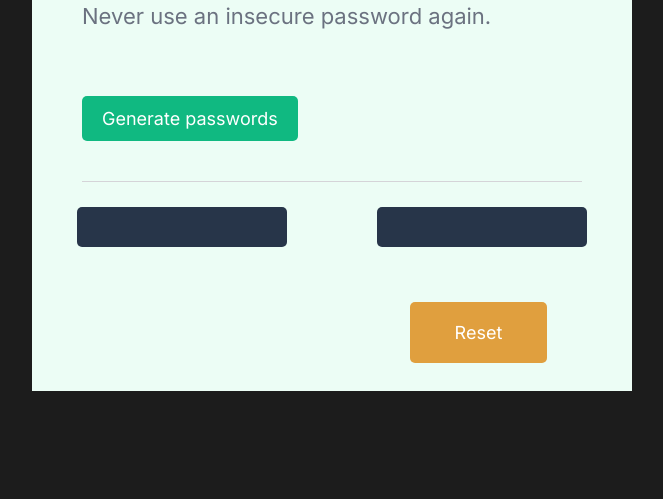
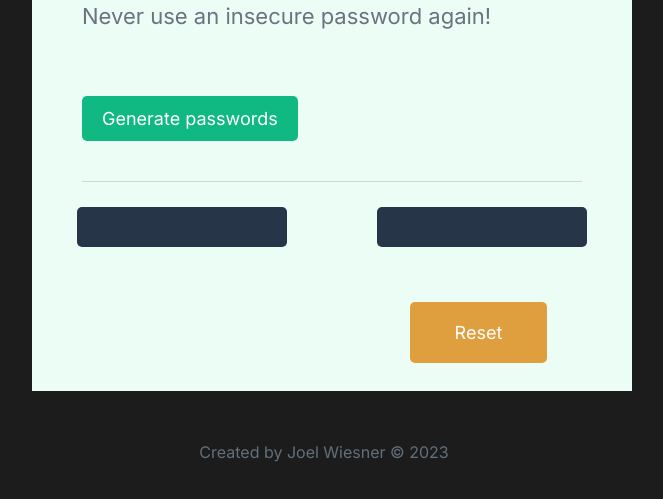
Before and after one commit to JoelCreate/Password-Generator, a plain HTML site: page index.html in a window 1280 px wide. Shown: the part 317-816 px from the top of the page, without its empty margins (316-979 px from the left). Drawn offline with Linux system fonts and the light colour scheme.

Commit message:
copyright footer

```diff
--- a/index.html
+++ b/index.html
@@ -9,7 +9,7 @@
             <div id="content">
                 <h1 id="lineOne">Generate a</h1>
                 <h1 id="lineTwo">random password</h1>
-                <h2>Never use an insecure password again.</h2>
+                <h2>Never use an insecure password again!</h2>
 
                 <button class="btn" onclick="generate()">Generate passwords</button>
                 <hr id="line"></div>
@@ -24,6 +24,7 @@
 
                 <button class="btn reset" id="resetEl" onclick="resetbtn()">Reset</button>
 
+                <p id="bottomTag">Created by Joel Wiesner &copy 2023</p>
             </div>
         </div>
 
--- a/styles.css
+++ b/styles.css
@@ -90,6 +90,15 @@ h2 {
     margin-left: 29.5vw;
 }
 
+#bottomTag {
+    text-align: center;
+    font-size: 1em;
+    position: absolute;
+    left: 0;
+    right: 0;
+    bottom: 5px;
+    color: #61707D;
+}
 
 /*************************************
     MOBILE VERSION
```
